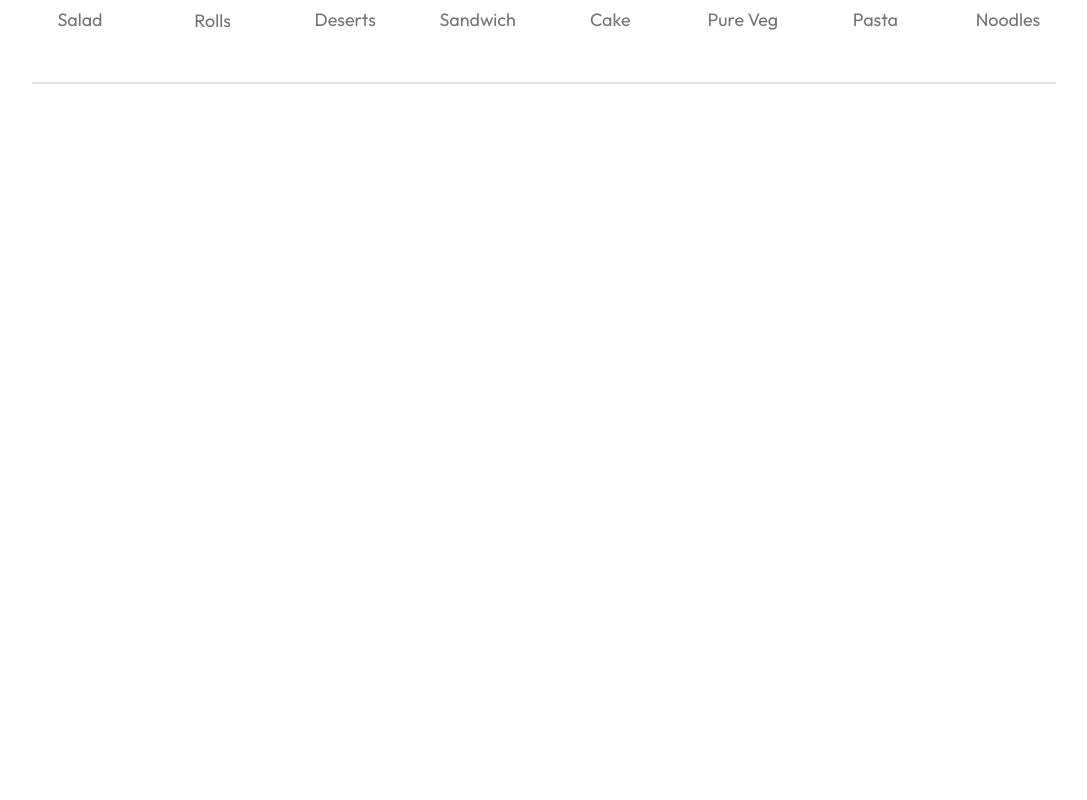
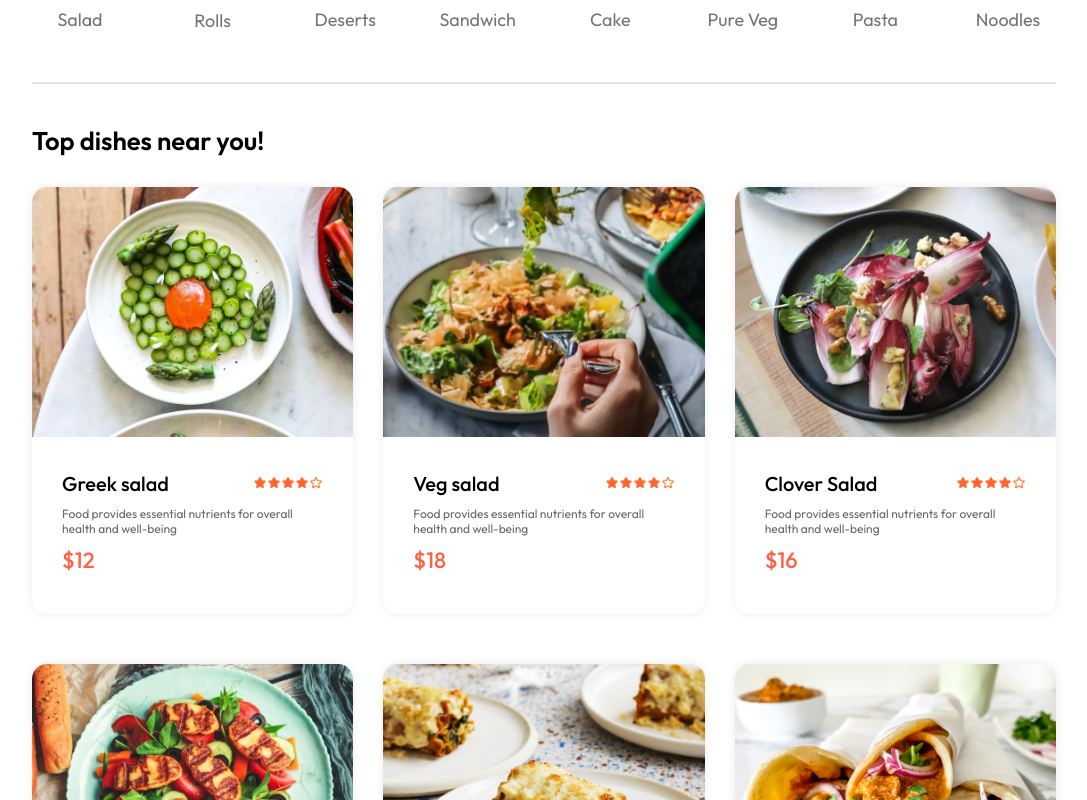
Before and after one commit to github-irshad/Food-Delivery-App, a React (Vite) app: page / in a window 1280 px wide. Shown: the part 840-1640 px from the top of the page, without its empty margins (96-1183 px from the left). Before the commit the page ends 934 px from the top, so only its background shows below. Built offline with nearby package versions, Linux system fonts and the light colour scheme.

Commit message:
Food item listing

```diff
--- /dev/null
+++ b/src/components/FoodDisplay/FoodDisplay.css
@@ -0,0 +1,14 @@
+.food-display{
+    margin-top: 30px;
+}
+.food-display h2{
+    font-size: max(2vw,24px);
+    font-weight: 600;
+}
+.food-display-list{
+    display: grid;
+    grid-template-columns: repeat(auto-fill,minmax(240px,1fr));
+    margin-top: 30px;
+    gap: 30px;
+    row-gap: 50px;
+}
--- /dev/null
+++ b/src/components/FoodDisplay/FoodDisplay.jsx
@@ -0,0 +1,30 @@
+import React, { useContext } from "react";
+import "./FoodDisplay.css";
+import { StoreContext } from "../../context/StoreContext";
+import FoodItem from "../FoodItem/FoodItem";
+
+const FoodDisplay = ({ category }) => {
+  const { food_list } = useContext(StoreContext);
+  return (
+    <div className="food-display" id="food-display">
+      <h2>Top dishes near you!</h2>
+      <div className="food-display-list">
+        {food_list.map((item, index) => {
+          return (
+            <FoodItem
+              key={index}
+              description={item.description}
+              id={item._id}
+              image={item.image}
+              name={item.name}
+              price={item.price}
+            />)
+          ;
+        })}
+
+      </div>
+    </div>
+  );
+};
+
+export default FoodDisplay;
--- /dev/null
+++ b/src/components/FoodItem/FoodItem.css
@@ -0,0 +1,40 @@
+.food-item{
+    width: 100%;
+    margin: auto;
+    border-radius: 15px;
+    box-shadow: 0px 0px 10px #00000015;
+    transition: 0.3s;
+    animation: fadeIn 1s;
+}
+.food-item-image{
+    border-radius: 15px 15px 0px 0px;
+    width: 100%;
+}
+.food-item-info{
+    padding: 30px;
+
+}
+.food-item-name-rating{
+    display: flex;
+    align-items: center;
+    justify-content: space-between;
+    margin-bottom: 10px;
+}
+.food-item-name-rating p{
+    font-size: 20px;
+    font-weight: 500;
+}
+.food-item-name-rating img{
+    width: 70px;
+}
+.food-item-desc{
+    color: #676767;
+    font-size: 12px;
+
+}
+.food-item-price{
+    color: tomato;
+    font-weight: 500;
+    font-size: 22px;
+    margin: 10px 0px;
+}
--- /dev/null
+++ b/src/components/FoodItem/FoodItem.jsx
@@ -0,0 +1,23 @@
+import React from 'react';
+import "./FoodItem.css";
+import { assets } from '../../assets/assets'
+
+const FoodItem = ({id,name,price,description,image}) => {
+  return (
+    <div className='food-item'>
+        <div className="food-item-img-container">
+            <img className='food-item-image' src={image} alt="" />
+        </div>
+        <div className="food-item-info">
+            <div className="food-item-name-rating">
+                 <p>{name}</p>
+                 <img src={assets.rating_starts} alt="" />
+            </div>
+            <p className='food-item-desc'>{description}</p>
+            <p className="food-item-price">${price}</p>
+        </div>
+    </div>
+  )
+}
+
+export default FoodItem
--- a/src/context/StoreContext.jsx
+++ b/src/context/StoreContext.jsx
@@ -1,12 +1,15 @@
 import { createContext } from "react";
+import { food_list } from "../assets/assets";
 
 export const StoreContext = createContext(null);
 
 const StoreContextProvider = (props) => {
-  const contextValue = {};
-  return <StoreContext.Provider value={contextValue}>
-    {props.children}
-  </StoreContext.Provider>;
+  const contextValue = { food_list };
+  return (
+    <StoreContext.Provider value={contextValue}>
+      {props.children}
+    </StoreContext.Provider>
+  );
 };
 
-export default StoreContextProvider
+export default StoreContextProvider;
--- a/src/pages/Home/Home.jsx
+++ b/src/pages/Home/Home.jsx
@@ -1,6 +1,7 @@
 import React, { useState } from "react";
 import Header from "../../components/Header/Header";
 import ExploreMenu from "../../components/ExploreMenu/ExploreMenu";
+import FoodDisplay from "../../components/FoodDisplay/FoodDisplay";
 
 const Home = () => {
     const[category,setCategory] = useState("All");
@@ -8,6 +9,7 @@
     <div>
       <Header />
       <ExploreMenu category={category} setCategory = {setCategory}/>
+      <FoodDisplay category={category}/>
     </div>
   );
 };
```
